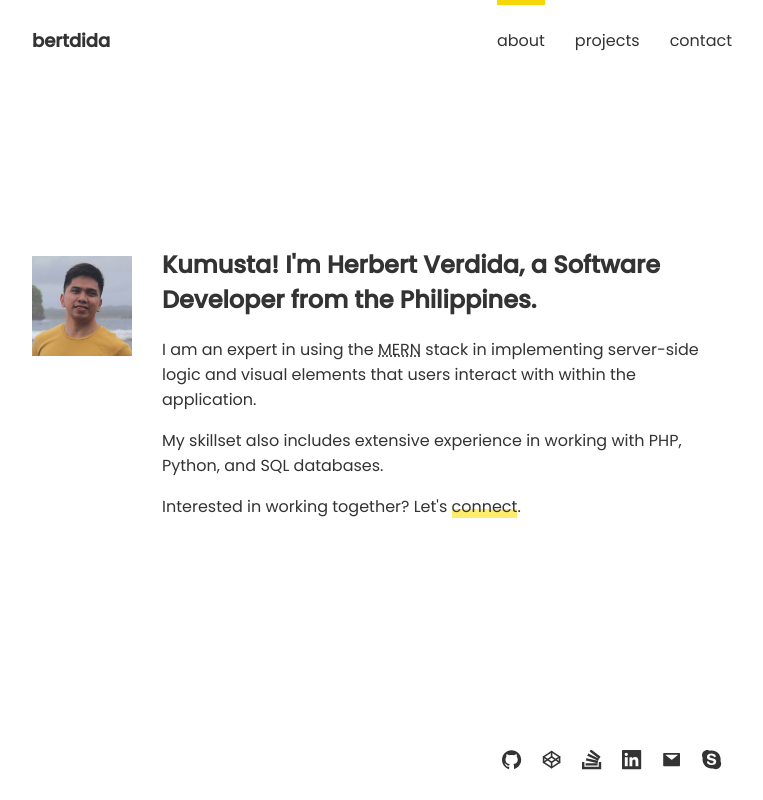
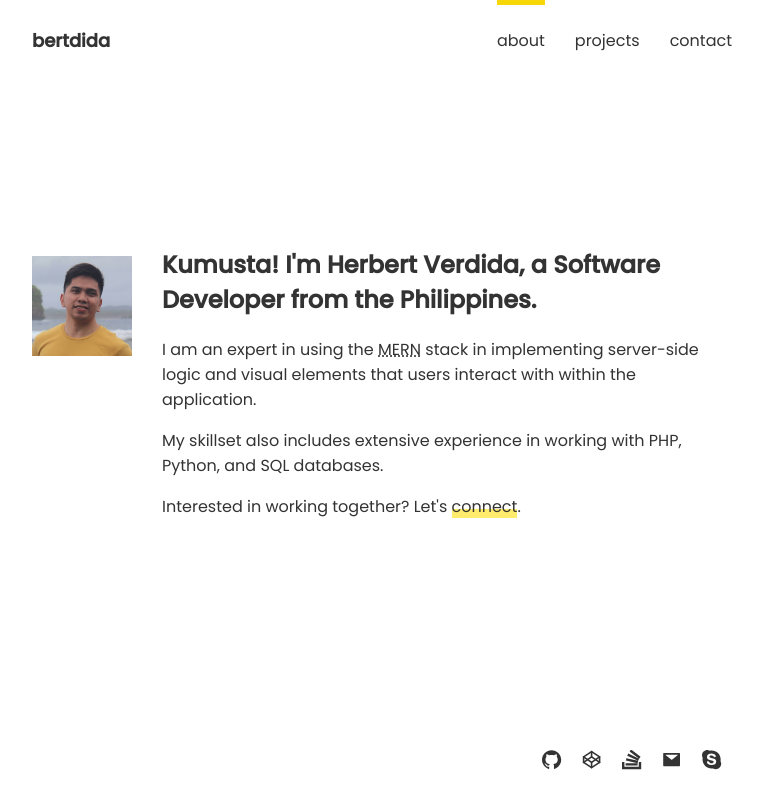
Before and after one commit to bertdida/bertdida.github.io, a React (Create React App) app: page / in a window 1280 px wide. Shown: the whole page, without its empty margins (258-1021 px from the left). Built offline with nearby package versions, Linux system fonts and the light colour scheme.

Commit message:
chore: remove linkedin link

```diff
--- a/src/components/Footer/Footer.js
+++ b/src/components/Footer/Footer.js
@@ -1,6 +1,6 @@
 import { AiFillMail } from "react-icons/ai";
 import { ImStackoverflow, ImGithub } from "react-icons/im";
-import { GrLinkedin, GrSkype } from "react-icons/gr";
+import { GrSkype } from "react-icons/gr";
 import { FiCodepen } from "react-icons/fi";
 
 import { Menu, Item as MenuItem } from "components/Menu";
@@ -46,16 +46,6 @@ export function Footer() {
           </MenuItem>
 
           <MenuItem
-            href="https://www.linkedin.com/in/bertdida/"
-            target="_blank"
-            rel="noreferrer"
-            aria-label="linkedin.com"
-            title="linkedin.com"
-          >
-            <GrLinkedin />
-          </MenuItem>
-
-          <MenuItem
             href="mailto:bertdida@gmail.com"
             aria-label="gmail.com"
             title="gmail.com"
```
